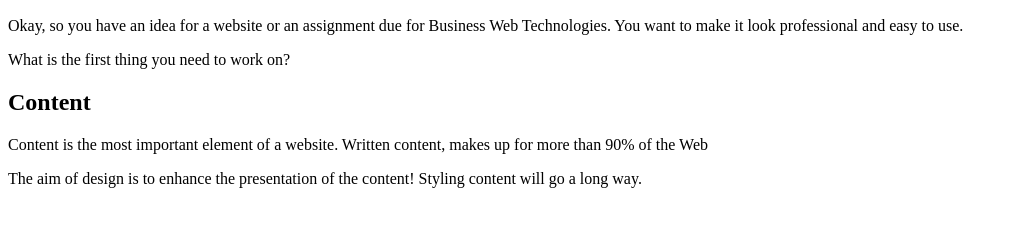
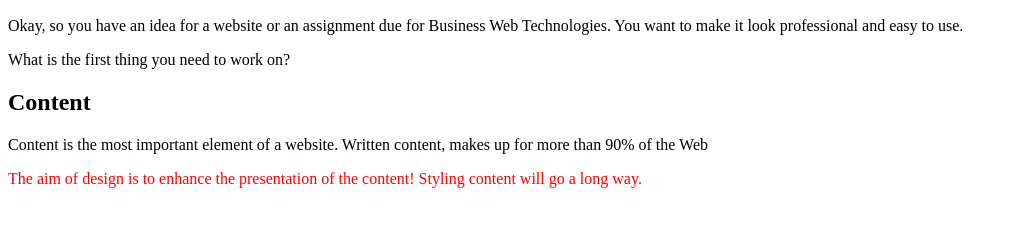
Before and after one commit to Joceeeee/Webpage-1, a plain HTML site: page index.html in a window 1280 px wide. Shown: the part 110-336 px from the top of the page, without its empty margins (0-1014 px from the left). Drawn offline with Linux system fonts and the light colour scheme.

Commit message:
change style red

```diff
--- a/index.html
+++ b/index.html
@@ -19,7 +19,7 @@
     <p>Content is the most important element of a website. Written content, makes up for
     more than 90% of the Web</p>
 
-    <p>The aim of design is to enhance the presentation of the content! Styling content
+    <p style="color:red">The aim of design is to enhance the presentation of the content! Styling content
     will go a long way.</p>
   </body>
 </html>
```
